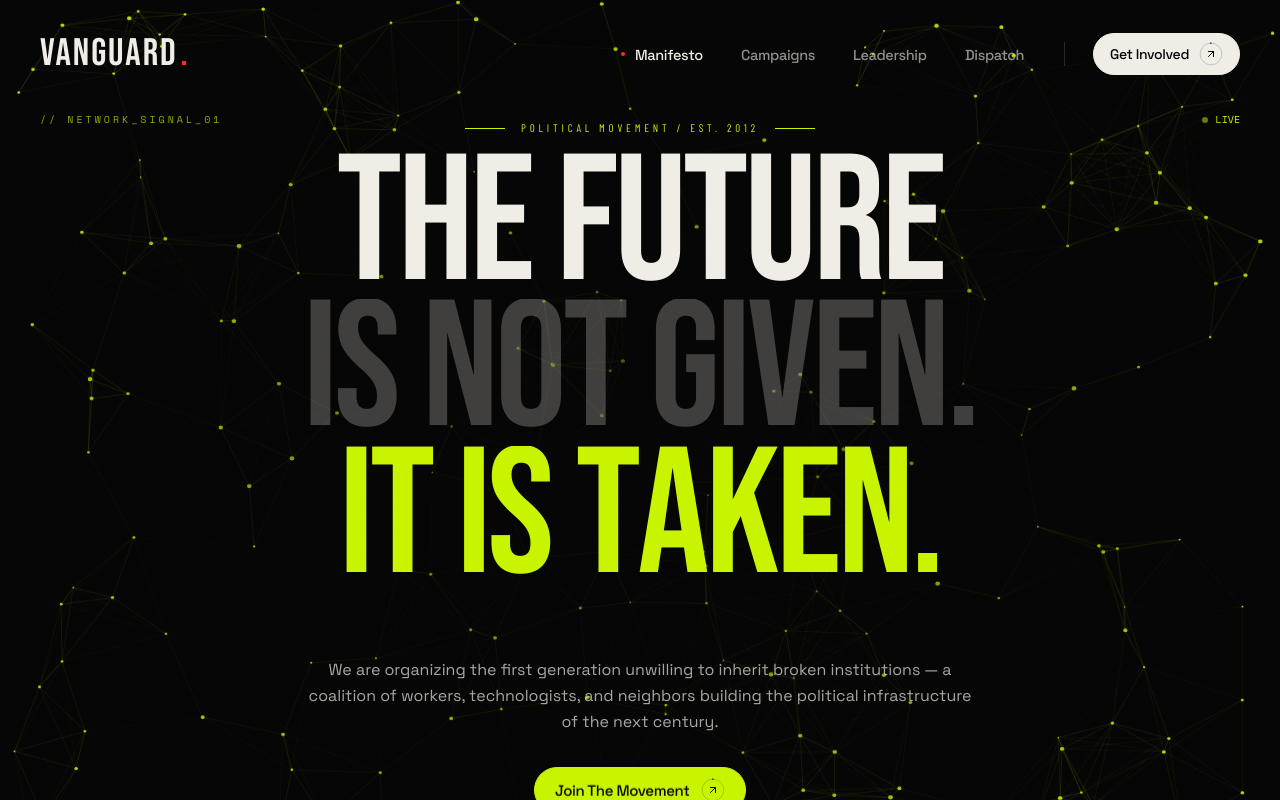
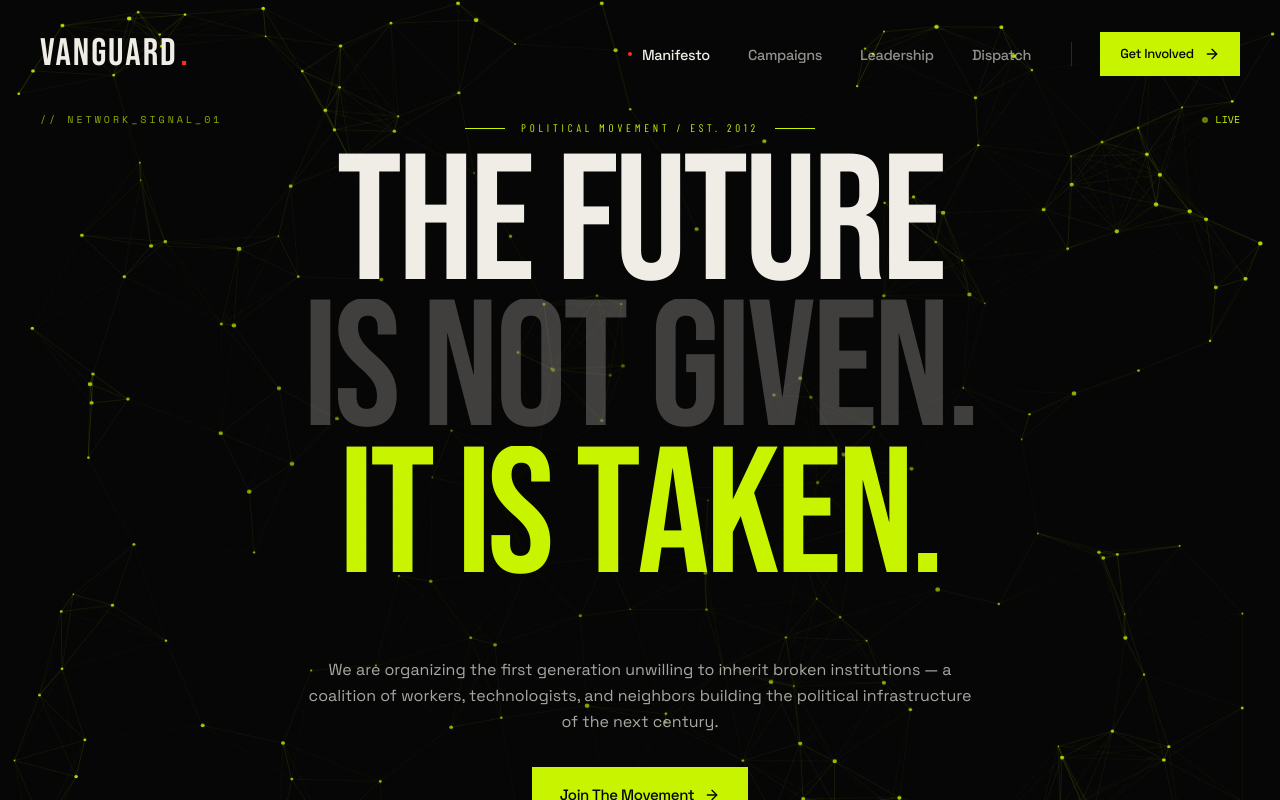
Before and after one commit to abdulrehmankz1/vanguard, a Next.js app: page / in a window 1280 px wide. Shown: the top 800 px of the page. Built offline with nearby package versions, Linux system fonts and the light colour scheme; a web font is replaced by a local one.

Commit message:
refactor: replace MagneticButton with BleedButton across multiple components

```diff
--- a/src/components/layout/Navbar.tsx
+++ b/src/components/layout/Navbar.tsx
@@ -7,7 +7,7 @@ import { useGSAP } from "@gsap/react";
 import { motion, AnimatePresence } from "framer-motion";
 import { Menu, X } from "lucide-react";
 
-import { MagneticButton } from "@/components/ui/MagneticButton";
+import { BleedButton } from "@/components/ui/BleedButton";
 import { cn } from "@/lib/utils";
 
 const NAV_ITEMS = [
@@ -194,14 +194,14 @@ export default function Navbar() {
               className="hidden h-6 w-px bg-foreground/15 lg:block"
             />
 
-            <MagneticButton
+            <BleedButton
               href="#join"
-              variant="invert"
+              variant="accent"
               size="md"
               className="hidden sm:inline-flex"
             >
               Get Involved
-            </MagneticButton>
+            </BleedButton>
 
             <button
               onClick={() => setOpen(true)}
--- a/src/components/sections/Hero.tsx
+++ b/src/components/sections/Hero.tsx
@@ -2,7 +2,7 @@
 import { useEffect, useRef } from "react";
 import { gsap } from "gsap";
 import { ScrollTrigger } from "gsap/ScrollTrigger";
-import { MagneticButton } from "@/components/ui/MagneticButton";
+import { BleedButton } from "@/components/ui/BleedButton";
 import { ChapterReveal } from "@/components/ui/ChapterReveal";
 
 export default function Hero() {
@@ -234,9 +234,9 @@ export default function Hero() {
             institutions — a coalition of workers, technologists, and neighbors
             building the political infrastructure of the next century.
           </p>
-          <MagneticButton href="#join" variant="accent" size="lg">
+          <BleedButton href="#join" variant="accent" size="lg">
             Join The Movement
-          </MagneticButton>
+          </BleedButton>
         </div>
       </div>
     </section>
--- a/src/components/sections/JoinCTA.tsx
+++ b/src/components/sections/JoinCTA.tsx
@@ -1,19 +1,16 @@
 "use client";
 import { useState } from "react";
-import { motion, AnimatePresence } from "framer-motion";
-import { Shield, Users, Globe, ArrowRight } from "lucide-react";
+import { Shield, Users, Globe } from "lucide-react";
 import type { LucideIcon } from "lucide-react";
 import { Input } from "@/components/ui/input";
-import { useMagneticEffect } from "@/hooks/useMagneticEffect";
 import { ChapterReveal } from "@/components/ui/ChapterReveal";
+import { BleedButton } from "@/components/ui/BleedButton";
 
 const HEADING = "JOIN THE MOVEMENT";
 
 export default function JoinCTA() {
   const [email, setEmail] = useState("");
   const [submitted, setSubmitted] = useState(false);
-  const [hovered, setHovered] = useState(false);
-  const magneticRef = useMagneticEffect<HTMLButtonElement>(0.25);
 
   return (
     <section
@@ -60,32 +57,9 @@ export default function JoinCTA() {
               placeholder="you@movement.org"
               aria-label="Email address"
             />
-            <motion.button
-              ref={magneticRef}
-              type="submit"
-              data-cursor="hover"
-              onHoverStart={() => setHovered(true)}
-              onHoverEnd={() => setHovered(false)}
-              className="relative overflow-hidden bg-accent text-background font-label uppercase text-sm tracking-[0.25em] px-10 py-5 flex items-center justify-center min-w-[200px] hover:bg-foreground transition-colors duration-300"
-            >
-              <AnimatePresence mode="wait" initial={false}>
-                <motion.span
-                  key={hovered ? "go" : "join"}
-                  initial={{ y: 30, opacity: 0 }}
-                  animate={{ y: 0, opacity: 1 }}
-                  exit={{ y: -30, opacity: 0 }}
-                  transition={{
-                    type: "spring",
-                    stiffness: 420,
-                    damping: 28,
-                  }}
-                  className="flex items-center gap-3"
-                >
-                  {hovered ? "Let's Go" : "Join Now"}
-                  <ArrowRight className="w-4 h-4" />
-                </motion.span>
-              </AnimatePresence>
-            </motion.button>
+            <BleedButton type="submit" variant="accent" size="lg">
+              Join Now
+            </BleedButton>
           </form>
         ) : (
           <div className="mt-12 max-w-2xl border border-accent p-6 font-mono text-sm">
--- a/src/components/sections/Leadership.tsx
+++ b/src/components/sections/Leadership.tsx
@@ -196,7 +196,10 @@ export default function Leadership() {
 
             <div className="relative mt-4">
               <h2 className="leadership-heading font-display text-6xl md:text-9xl leading-[0.9] uppercase max-w-4xl">
-      <ChapterReveal text="Leadership" className="block overflow-hidden" />
+                <ChapterReveal
+                  text="Leadership"
+                  className="block overflow-hidden"
+                />
               </h2>
             </div>
 
--- /dev/null
+++ b/src/components/ui/BleedButton.tsx
@@ -0,0 +1,151 @@
+"use client";
+
+import { useState, type ReactNode } from "react";
+import Link from "next/link";
+import { motion } from "framer-motion";
+import { ArrowRight } from "lucide-react";
+import { cn } from "@/lib/utils";
+
+type Variant = "accent" | "invert" | "ghost";
+type Size = "md" | "lg";
+
+type Props = {
+  children: ReactNode;
+  /** Renders as an anchor (Link) when provided; otherwise a `<button>`. */
+  href?: string;
+  type?: "button" | "submit";
+  variant?: Variant;
+  size?: Size;
+  className?: string;
+  /** Hide the trailing arrow if false. */
+  showArrow?: boolean;
+  external?: boolean;
+};
+
+const VARIANT: Record<
+  Variant,
+  { base: string; fill: string; restText: string; hoverText: string }
+> = {
+  // Default acid-green button → fills to warm-white
+  accent: {
+    base: "bg-accent",
+    fill: "bg-foreground",
+    restText: "text-background",
+    hoverText: "text-background",
+  },
+  // Warm-white button → fills to acid-green
+  invert: {
+    base: "bg-foreground",
+    fill: "bg-accent",
+    restText: "text-background",
+    hoverText: "text-background",
+  },
+  // Transparent / outlined dark button → fills to warm-white. Text flips
+  // from foreground (light) to background (dark) so it stays readable
+  // against either state. Designed for use on dark surfaces (e.g. navbar).
+  ghost: {
+    base: "bg-transparent border border-foreground/25",
+    fill: "bg-foreground",
+    restText: "text-foreground",
+    hoverText: "text-background",
+  },
+};
+
+const SIZE: Record<Size, string> = {
+  md: "h-11 px-5 text-[13px] min-w-[140px] gap-2",
+  lg: "h-14 px-7 text-[15px] min-w-[200px] gap-2.5",
+};
+
+export function BleedButton({
+  children,
+  href,
+  type = "button",
+  variant = "accent",
+  size = "lg",
+  className,
+  showArrow = true,
+  external,
+}: Props) {
+  const [hovered, setHovered] = useState(false);
+  const [origin, setOrigin] = useState({ x: 50, y: 50 });
+
+  const handleEnter = (e: React.MouseEvent<HTMLElement>) => {
+    const rect = e.currentTarget.getBoundingClientRect();
+    setOrigin({
+      x: ((e.clientX - rect.left) / rect.width) * 100,
+      y: ((e.clientY - rect.top) / rect.height) * 100,
+    });
+    setHovered(true);
+  };
+
+  const handleLeave = (e: React.MouseEvent<HTMLElement>) => {
+    const rect = e.currentTarget.getBoundingClientRect();
+    setOrigin({
+      x: ((e.clientX - rect.left) / rect.width) * 100,
+      y: ((e.clientY - rect.top) / rect.height) * 100,
+    });
+    setHovered(false);
+  };
+
+  const v = VARIANT[variant];
+
+  const baseClass = cn(
+    "relative overflow-hidden font-grotesk font-medium tracking-tight flex items-center justify-center",
+    v.base,
+    SIZE[size],
+    className,
+  );
+
+  const inner = (
+    <>
+      <motion.span
+        aria-hidden
+        className={cn("absolute inset-0", v.fill)}
+        initial={{ clipPath: "circle(0% at 50% 50%)" }}
+        animate={{
+          clipPath: hovered
+            ? `circle(160% at ${origin.x}% ${origin.y}%)`
+            : `circle(0% at ${origin.x}% ${origin.y}%)`,
+        }}
+        transition={{ duration: 0.55, ease: [0.16, 1, 0.3, 1] }}
+      />
+      <span
+        className={cn(
+          "relative z-10 flex items-center gap-2.5 transition-colors duration-300",
+          hovered ? v.hoverText : v.restText,
+        )}
+      >
+        {children}
+        {showArrow && <ArrowRight className="w-4 h-4" strokeWidth={2} />}
+      </span>
+    </>
+  );
+
+  if (href) {
+    return (
+      <Link
+        href={href}
+        target={external ? "_blank" : undefined}
+        rel={external ? "noopener noreferrer" : undefined}
+        onMouseEnter={handleEnter}
+        onMouseLeave={handleLeave}
+        data-cursor="hover"
+        className={baseClass}
+      >
+        {inner}
+      </Link>
+    );
+  }
+
+  return (
+    <button
+      type={type}
+      onMouseEnter={handleEnter}
+      onMouseLeave={handleLeave}
+      data-cursor="hover"
+      className={baseClass}
+    >
+      {inner}
+    </button>
+  );
+}
```
Lines whose indentation alone changed are shown as unchanged.
